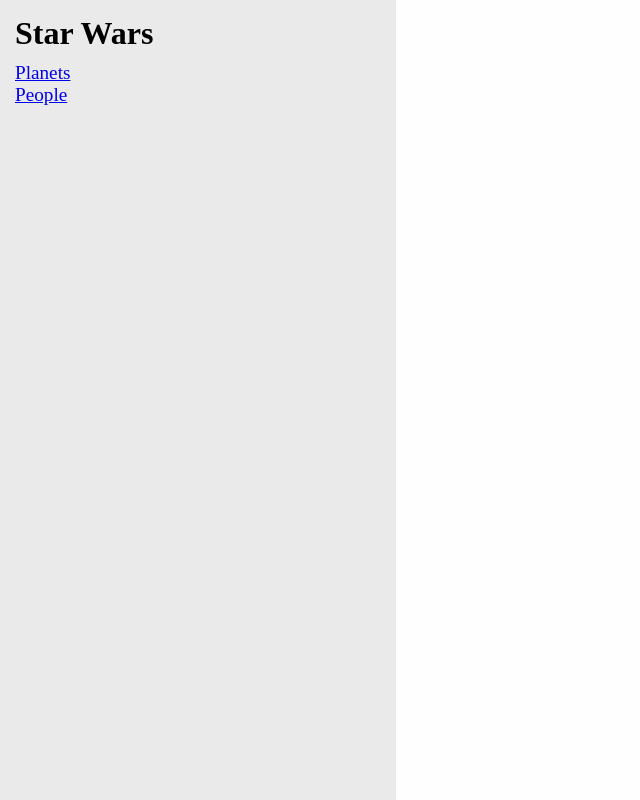
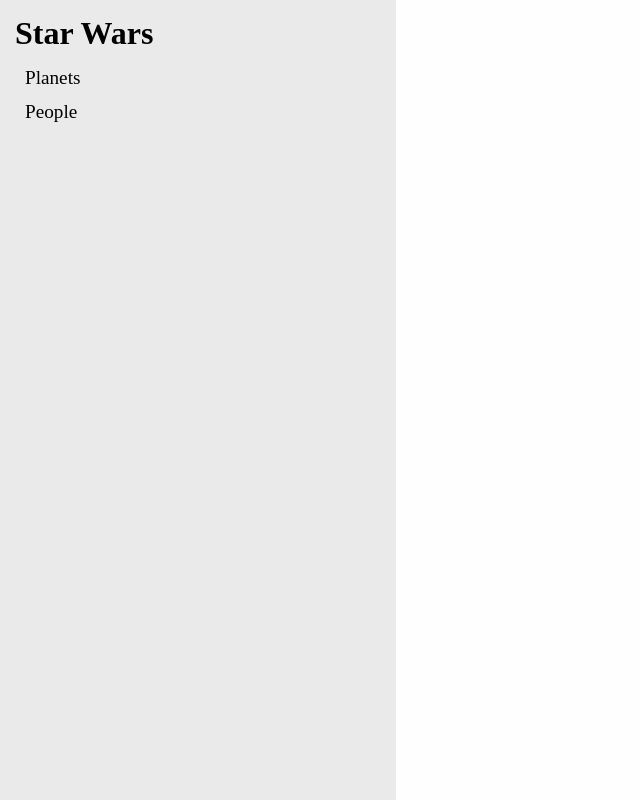
Before and after one commit to GyanendroKh/nielit-sw-demo, a React (Vite) app: page / in a window 1280 px wide. Shown: the whole page, without its empty margins (0-640 px from the left). Built offline with nearby package versions, Linux system fonts and the light colour scheme.

Commit message:
Sidebar link design

```diff
--- a/src/main.css
+++ b/src/main.css
@@ -33,8 +33,21 @@
   list-style-type: none;
 }
 
+.sidebar-content ul li {
+  margin-bottom: 2px;
+}
+
+.sidebar-content ul li a {
+  color: black;
+  text-decoration: none;
+  display: block;
+  padding: 5px 10px;
+  border-radius: 5px;
+}
+
 .sidebar-content ul li a.active {
-  background-color: rgb(66, 208, 255);
+  background-color: rgb(0, 120, 160);
+  color: white;
 }
 
 .main-content {
```
